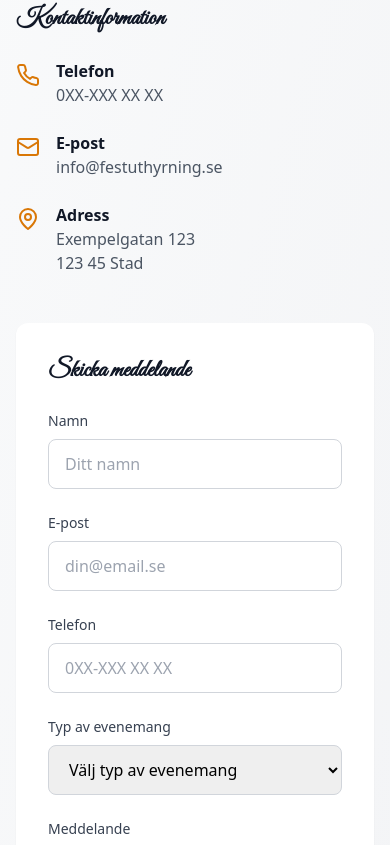
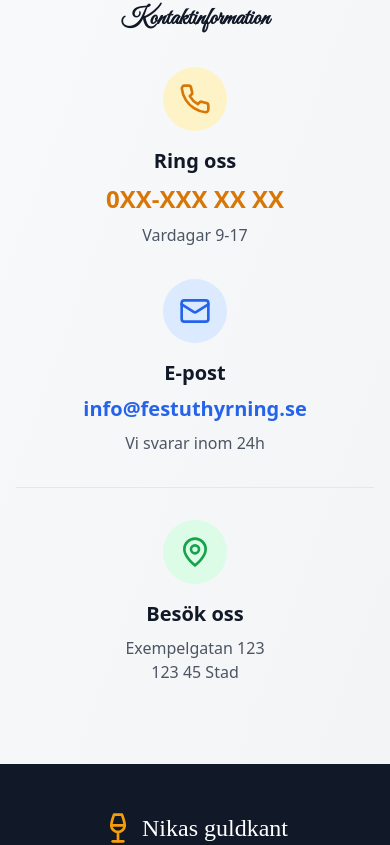
Before and after one commit to sgxman/Nikasguldkant, a React (Vite) app: page / in a window 390 px wide. Shown: the part 5016-5861 px from the top of the page. Built offline with nearby package versions, Linux system fonts and the light colour scheme; a web font is replaced by a local one.

Commit message:
Remove contact form, keep phone contact only

```diff
--- a/src/App.tsx
+++ b/src/App.tsx
@@ -265,105 +265,35 @@ function App() {
           </div>
 
           <div className="grid lg:grid-cols-2 gap-12">
-            <div>
-             <h3 className="text-2xl font-semibold text-gray-900 mb-6 font-elegant">Kontaktinformation</h3>
-              <div className="space-y-6">
-                <div className="flex items-start">
-                  <Phone className="h-6 w-6 text-amber-600 mr-4 mt-1 flex-shrink-0" />
-                  <div>
-                    <p className="font-semibold text-gray-900">Telefon</p>
-                    <p className="text-gray-600">0XX-XXX XX XX</p>
+            <div className="lg:col-span-2">
+              <div className="max-w-2xl mx-auto">
+                <h3 className="text-2xl font-semibold text-gray-900 mb-8 font-elegant text-center">Kontaktinformation</h3>
+                <div className="grid md:grid-cols-2 gap-8">
+                  <div className="text-center">
+                    <div className="w-16 h-16 bg-amber-100 rounded-full flex items-center justify-center mx-auto mb-4">
+                      <Phone className="h-8 w-8 text-amber-600" />
+                    </div>
+                    <h4 className="text-xl font-semibold text-gray-900 mb-2">Ring oss</h4>
+                    <p className="text-2xl font-bold text-amber-600 mb-2">0XX-XXX XX XX</p>
+                    <p className="text-gray-600">Vardagar 9-17</p>
+                  </div>
+                  <div className="text-center">
+                    <div className="w-16 h-16 bg-blue-100 rounded-full flex items-center justify-center mx-auto mb-4">
+                      <Mail className="h-8 w-8 text-blue-600" />
+                    </div>
+                    <h4 className="text-xl font-semibold text-gray-900 mb-2">E-post</h4>
+                    <p className="text-xl font-semibold text-blue-600 mb-2">info@festuthyrning.se</p>
+                    <p className="text-gray-600">Vi svarar inom 24h</p>
                   </div>
                 </div>
-                <div className="flex items-start">
-                  <Mail className="h-6 w-6 text-amber-600 mr-4 mt-1 flex-shrink-0" />
-                  <div>
-                    <p className="font-semibold text-gray-900">E-post</p>
-                    <p className="text-gray-600">info@festuthyrning.se</p>
+                <div className="text-center mt-8 pt-8 border-t border-gray-200">
+                  <div className="w-16 h-16 bg-green-100 rounded-full flex items-center justify-center mx-auto mb-4">
+                    <MapPin className="h-8 w-8 text-green-600" />
                   </div>
-                </div>
-                <div className="flex items-start">
-                  <MapPin className="h-6 w-6 text-amber-600 mr-4 mt-1 flex-shrink-0" />
-                  <div>
-                    <p className="font-semibold text-gray-900">Adress</p>
-                    <p className="text-gray-600">Exempelgatan 123<br />123 45 Stad</p>
-                  </div>
+                  <h4 className="text-xl font-semibold text-gray-900 mb-2">Besök oss</h4>
+                  <p className="text-gray-600">Exempelgatan 123<br />123 45 Stad</p>
                 </div>
               </div>
-            </div>
-
-            <div className="bg-white rounded-xl p-8 shadow-sm">
-             <h3 className="text-2xl font-semibold text-gray-900 mb-6 font-elegant">Skicka meddelande</h3>
-              <form className="space-y-6">
-                <div className="grid md:grid-cols-2 gap-6">
-                  <div>
-                    <label htmlFor="name" className="block text-sm font-medium text-gray-700 mb-2">
-                      Namn
-                    </label>
-                    <input
-                      type="text"
-                      id="name"
-                      className="w-full px-4 py-3 border border-gray-300 rounded-lg focus:ring-2 focus:ring-amber-500 focus:border-transparent transition-all duration-200"
-                      placeholder="Ditt namn"
-                    />
-                  </div>
-                  <div>
-                    <label htmlFor="email" className="block text-sm font-medium text-gray-700 mb-2">
-                      E-post
-                    </label>
-                    <input
-                      type="email"
-                      id="email"
-                      className="w-full px-4 py-3 border border-gray-300 rounded-lg focus:ring-2 focus:ring-amber-500 focus:border-transparent transition-all duration-200"
-                      placeholder="din@email.se"
-                    />
-                  </div>
-                </div>
-                <div>
-                  <label htmlFor="phone" className="block text-sm font-medium text-gray-700 mb-2">
-                    Telefon
-                  </label>
-                  <input
-                    type="tel"
-                    id="phone"
-                    className="w-full px-4 py-3 border border-gray-300 rounded-lg focus:ring-2 focus:ring-amber-500 focus:border-transparent transition-all duration-200"
-                    placeholder="0XX-XXX XX XX"
-                  />
-                </div>
-                <div>
-                  <label htmlFor="event-type" className="block text-sm font-medium text-gray-700 mb-2">
-                    Typ av evenemang
-                  </label>
-                  <select
-                    id="event-type"
-                    className="w-full px-4 py-3 border border-gray-300 rounded-lg focus:ring-2 focus:ring-amber-500 focus:border-transparent transition-all duration-200"
-                  >
-                    <option value="">Välj typ av evenemang</option>
-                    <option value="brölloþ">Bröllop</option>
-                    <option value="fest">Fest/Kalas</option>
-                    <option value="minnesstund">Minnesstund/Begravning</option>
-                    <option value="foretag">Företagsevent</option>
-                    <option value="annat">Annat</option>
-                  </select>
-                </div>
-                <div>
-                  <label htmlFor="message" className="block text-sm font-medium text-gray-700 mb-2">
-                    Meddelande
-                  </label>
-                  <textarea
-                    id="message"
-                    rows={4}
-                    className="w-full px-4 py-3 border border-gray-300 rounded-lg focus:ring-2 focus:ring-amber-500 focus:border-transparent transition-all duration-200 resize-none"
-                    placeholder="Berätta om ditt evenemang och vad du behöver hjälp med..."
-                  ></textarea>
-                </div>
-                <button
-                  type="submit"
-                  className="w-full bg-amber-600 text-white px-6 py-4 rounded-lg font-semibold text-lg hover:bg-amber-700 transform hover:scale-[1.02] transition-all duration-200 shadow-lg"
-                >
-                  Skicka meddelande
-                </button>
-              </form>
             </div>
           </div>
         </div>
```
